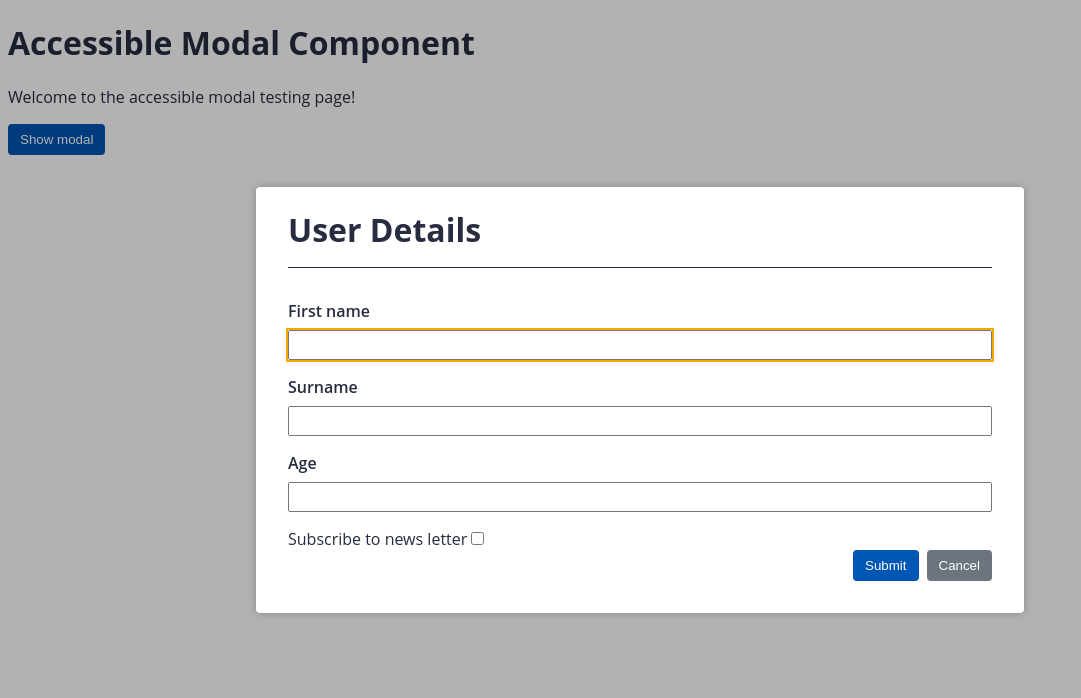
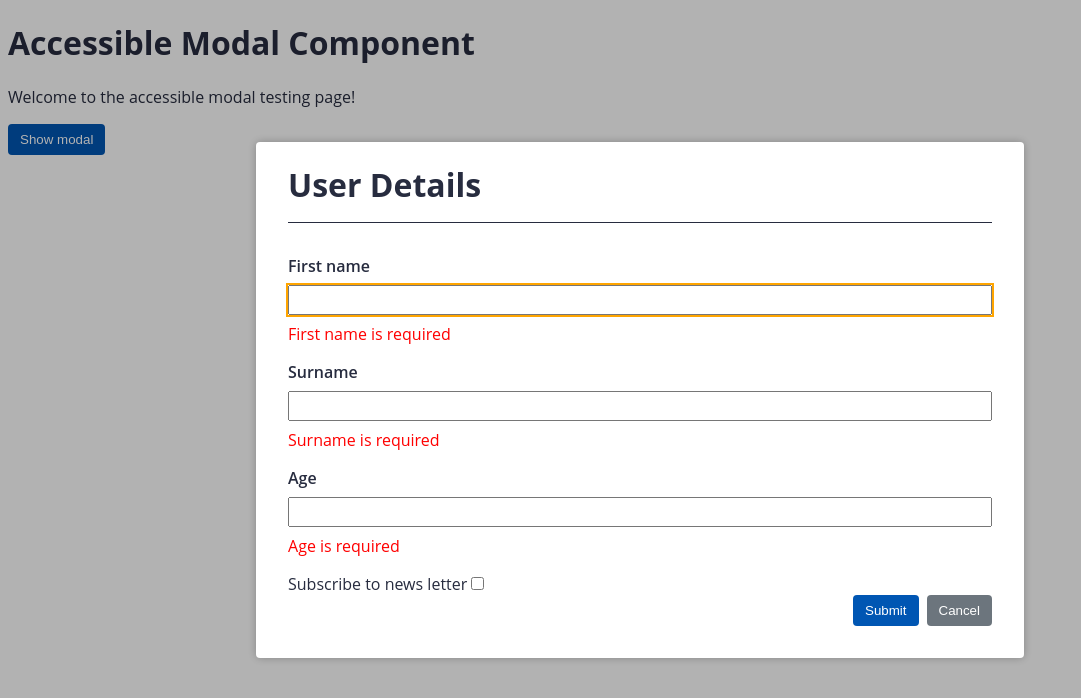
Before and after one commit to arianbotine/angular-acessibilidade-avancado, an Angular app: page / in a window 1280 px wide. Both pictures are taken after a click on the button "Show modal". Shown: the top 698 px of the page, without its empty margins (0-1081 px from the left). Built offline with nearby package versions, Linux system fonts and the light colour scheme.

Commit message:
Aplicando efeitos de usabilidade para o formulario

```diff
--- a/src/app/app.component.html
+++ b/src/app/app.component.html
@@ -9,17 +9,50 @@
   <form [formGroup]="form" (ngSubmit)="submit()">
     <div class="form-field">
       <label for="firstName">First name</label>
-      <input id="firstName" formControlName="firstName" />
+      <input
+        id="firstName"
+        formControlName="firstName"
+        [attr.aria-invalid]="form.get('firstName').invalid"
+        arian-describedby="firstname-error"
+      />
+      <span
+        id="firstname-error"
+        class="validation-error"
+        *ngIf="form.get('firstName')?.errors?.required"
+        >First name is required</span
+      >
     </div>
 
     <div class="form-field">
       <label for="surname">Surname</label>
-      <input id="surname" formControlName="surname" />
+      <input
+        id="surname"
+        formControlName="surname"
+        [attr.aria-invalid]="form.get('surname').invalid"
+        arian-describedby="surname-error"
+      />
+      <span
+        id="surname-error"
+        class="validation-error"
+        *ngIf="form.get('surname')?.errors?.required"
+        >Surname is required</span
+      >
     </div>
 
     <div class="form-field">
       <label for="age">Age</label>
-      <input id="age" formControlName="age" />
+      <input
+        id="age"
+        formControlName="age"
+        [attr.aria-invalid]="form.get('age').invalid"
+        arian-describedby="age-error"
+      />
+      <span
+        id="age-error"
+        class="validation-error"
+        *ngIf="form.get('age')?.errors?.required"
+        >Age is required</span
+      >
     </div>
 
     <label for="info">Subscribe to news letter</label>
@@ -32,7 +65,13 @@
     <p *ngIf="info">This is a placeholder for more information</p>
 
     <div class="button-group">
-      <button class="button button-primary" type="submit">Submit</button>
+      <button
+        [attr.aria-disabled]="form.invalid"
+        class="button button-primary"
+        type="submit"
+      >
+        Submit
+      </button>
       <button
         class="button button-secondary"
         type="button"
--- a/src/app/app.component.ts
+++ b/src/app/app.component.ts
@@ -36,6 +36,9 @@ export class AppComponent implements OnInit {
     });
   }
   public submit(): void {
+    if (this.form.invalid){
+      return;
+    }
     console.log(this.form.value);
     this.modalRef.close();
   }
```
